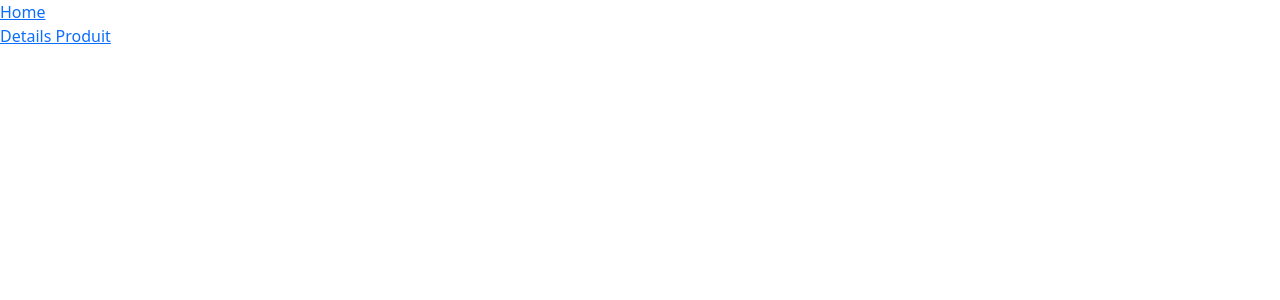
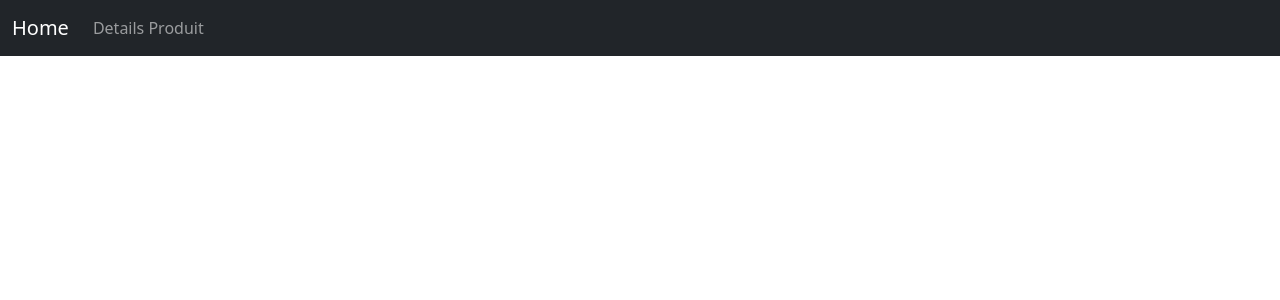
Before and after one commit to AlessandroRinaudo/backoffice, an Angular app: page / in a window 1280 px wide. Shown: the top 300 px of the page. Built offline with nearby package versions, Linux system fonts and the light colour scheme.

Commit message:
add status bar

```diff
--- a/src/app/app.component.html
+++ b/src/app/app.component.html
@@ -1,10 +1,16 @@
-<nav>
-  <div>
-    <a routerLink="/home">Home</a>
-  </div>
-  <div>
-    <a routerLink="/detailsProduit">Details Produit</a>
+<nav class="navbar navbar-expand-md navbar-dark bg-dark mb-4">
+  <div class="container-fluid">
+    <a class="navbar-brand" routerLink='/home'>Home</a>
+    <button class="navbar-toggler" type="button" data-bs-toggle="collapse" data-bs-target="#navbarCollapse" aria-controls="navbarCollapse" aria-expanded="false" aria-label="Toggle navigation">
+      <span class="navbar-toggler-icon"></span>
+    </button>
+    <div class="collapse navbar-collapse" id="navbarCollapse">
+      <ul class="navbar-nav me-auto mb-2 mb-md-0">
+        <li class="nav-item">
+          <a class="nav-link" aria-current="page" routerLink="/detailsProduit">Details Produit</a>
+        </li>
+      </ul>
+    </div>
   </div>
 </nav>
-
 <router-outlet></router-outlet>
```
